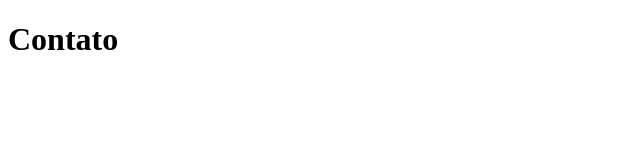
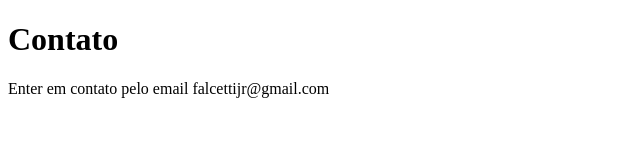
Before and after one commit to falcettijr/aprendendoGitAlura, a plain HTML site: page contato.html in a window 1280 px wide. Shown: the whole page, without its empty margins (0-640 px from the left). Drawn offline with Linux system fonts and the light colour scheme.

Commit message:
adicionando email de contato

```diff
--- a/contato.html
+++ b/contato.html
@@ -8,5 +8,6 @@
 </head>
 <body>
   <h1>Contato</h1>
+  <p>Enter em contato pelo email falcettijr@gmail.com</p>
 </body>
 </html>
```
